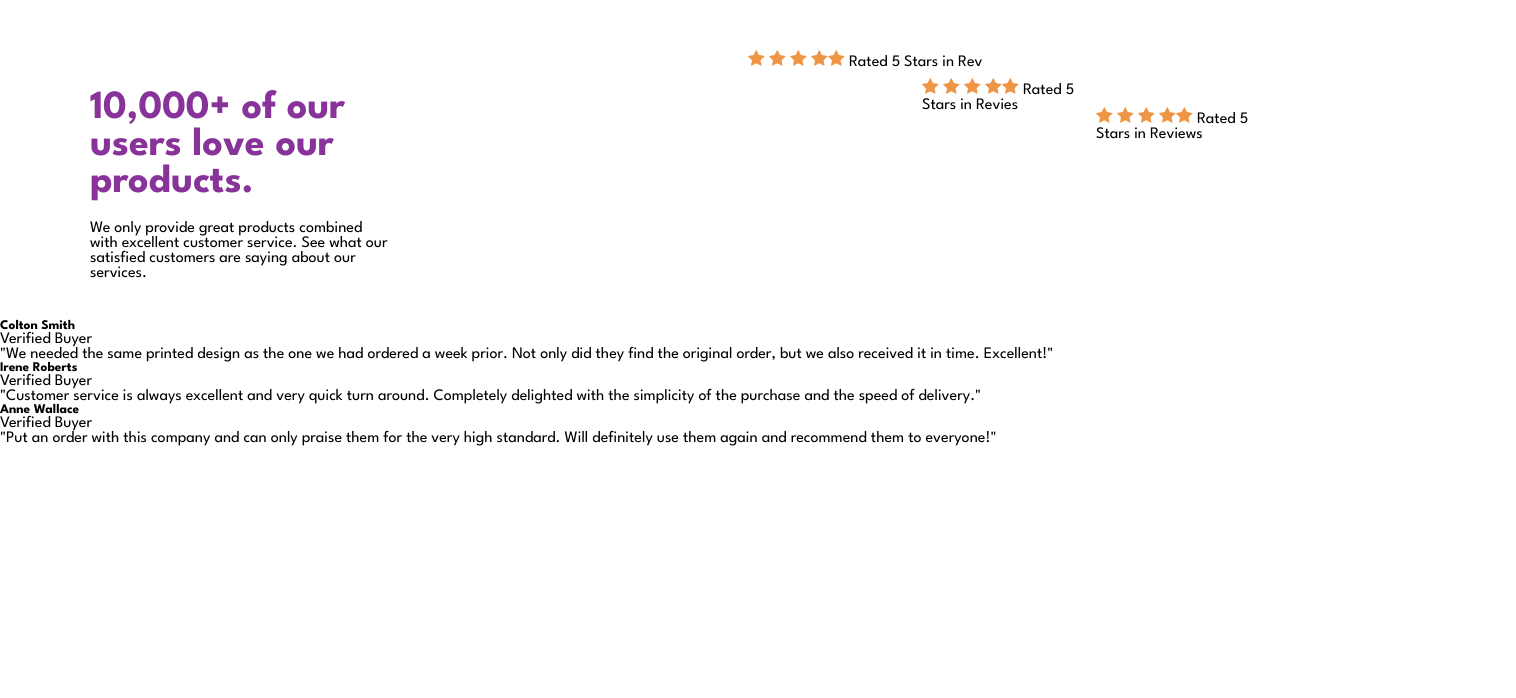
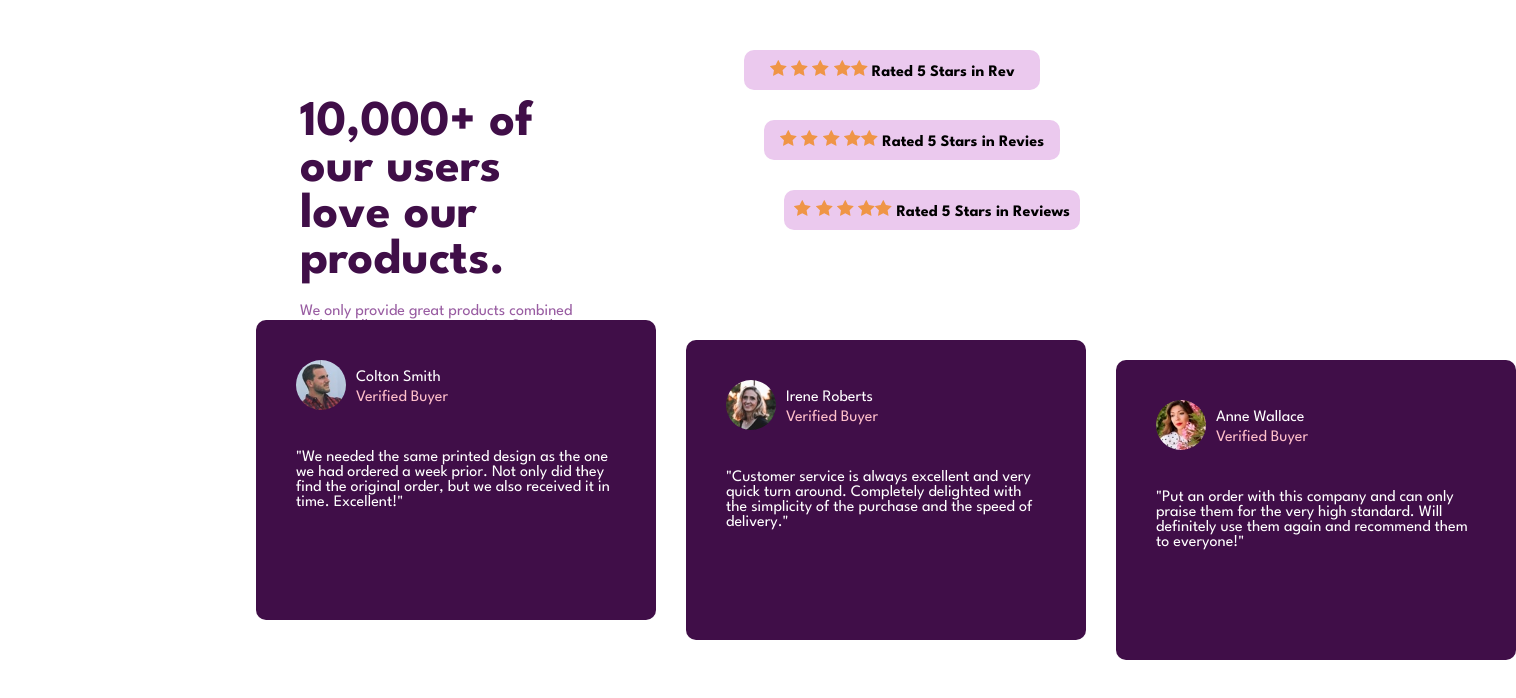
Before and after one commit to Szvejk/zad6-frontendmentor, a plain HTML site: page index.html in a window 1280 px wide. Shown: the whole page, 1516 px wide, since content can reach past the window. Drawn offline with Linux system fonts and the light colour scheme.

Commit message:
created 1st grid

```diff
--- a/index.html
+++ b/index.html
@@ -74,25 +74,39 @@
 
 
 		<article class="second-grid">
-			<section class="colton">
-				<h5 class="nameColton">Colton Smith</h5>
-				<p class="job">Verified Buyer</p>
+
+<section class="colton">
+			<div class="wrap">
+				<img src="./images/image-colton.jpg" alt="">
+				<div class="container">
+				<span class="nameColton">Colton Smith</span>
+				<span class="job">Verified Buyer</span></div>
+
+				 </div>
 				"We needed the same printed design as the one we had ordered a week
 				prior. Not only did they find the original order, but we also received
 				it in time. Excellent!"
 			</section>
 
 			<section class="irene">
-				<h5 class="nameIrene">Irene Roberts</h5>
-				<p class="job">Verified Buyer</p>
+				<div class="wrap">
+					<img src="./images/image-irene.jpg" alt="">
+					<div class="container">
+				<span class="nameIrene">Irene Roberts</span>
+				<span class="job">Verified Buyer</p></div>
+				</div>
 				"Customer service is always excellent and very quick turn around.
 				Completely delighted with the simplicity of the purchase and the speed
 				of delivery."
 			</section>
 
 			<section class="anne">
-				<h5 class="nameAnne">Anne Wallace</h5>
-				<p class="job">Verified Buyer</p>
+			<div class="wrap">
+	<img src="./images/image-anne.jpg" alt="">
+	<div class="container">
+				<span class="nameAnne">Anne Wallace</span>
+				<span class="job">Verified Buyer</p></div>
+				</div>
 				"Put an order with this company and can only praise them for the very
 				high standard. Will definitely use them again and recommend them to
 				everyone!"
--- a/style.scss
+++ b/style.scss
@@ -1,9 +1,9 @@
-*{
+* {
 	margin: 0;
 	padding: 0;
 	box-sizing: border-box;
 }
-body{
+body {
 	font-family: 'League Spartan', sans-serif;
 	font-size: 16px;
 }
@@ -12,38 +12,118 @@ header {
 	margin: 50px;
 
 	.rate {
-    margin: 30px;
-    padding: 10px;
-    width: 40vh;
+		display: flex;
+		flex-direction: column;
+		padding: 50px;
+		width: 50vh;
 		height: 20vh;
+		margin-left: 25vh;
 		.first-text {
-        font-size: 40px;
-        color: hsl(290, 50%, 40%);
+			font-size: 50px;
+			color: hsl(291, 67%, 17%);
 			margin-bottom: 20px;
 			position: relative;
+		}
+		.text {
+			color: hsl(292, 27%, 50%);
 		}
 	}
 }
 .first-grid {
 	position: absolute;
-right:20px;
-    height: 15vh;
-    width: 40vw;
+	right: 260px;
+	max-height: 30vh;
+	max-width: 100vw;
 	display: grid;
-	gap: 10px;
+	gap: 30px;
 	grid-template-columns: repeat(3, 1fr);
-	grid-template-rows: repeat(4, 1fr);
+	grid-template-rows: repeat(3, 1fr);
 
-    .BestTech{
-grid-column: 1/3;
-		grid-row: 1/4;
+	.BestTech {
+		grid-column: 3/3;
+		grid-row: 1/1;
+		transform: translateX(20px);
 	}
-    .report{
-grid-column: 2/3;
-		grid-row: 2/4;
+	.report {
+		grid-column: 3/3;
+		grid-row: 2/3;
+		transform: translateX(40px);
 	}
 	.reviews {
 		grid-column: 3/3;
-		grid-row: 3/4;
+		grid-row: 3/3;
+		transform: translateX(60px);
+	}
+	.reviews,
+	.report,
+	.BestTech {
+		background-color: hsl(295, 52%, 86%);
+		padding: 10px;
+		text-align: center;
+		border-radius: 10px;
+		font-weight: bold;
 	}
 }
+.second-grid {
+	margin-top: 10vh;
+	display: grid;
+	position: absolute;
+	top: 50%;
+	left: 50%;
+	transform: translate(-50%, -50%);
+	gap: 30px;
+	grid-template-columns: repeat(3, 1fr);
+	grid-template-rows: repeat(1, 1fr);
+	color: white;
+	height: 40vh;
+	width: 60vw;
+
+	.colton {
+		background-color: hsl(291, 67%, 17%);
+		grid-column: 1/2;
+		grid-row: 1/1;
+	}
+
+	.irene {
+		background-color: hsl(291, 67%, 17%);
+		grid-column: 2/2;
+		grid-row: 1/1;
+		transform: translateY(20px);
+	}
+	.anne {
+		background-color: hsl(291, 67%, 17%);
+		grid-column: 3/3;
+		grid-row: 1/1;
+		transform: translateY(40px);
+	}
+	.anne,
+	.irene,
+	.colton {
+		height: 300px;
+		width: 400px;
+		padding: 40px;
+		border-radius: 10px;
+		img {
+			border-radius: 50%;
+			height: 50px;
+			width: 50px;
+		}
+	}
+	.job {
+		color: pink;
+		margin-bottom: 20px;
+	}
+	.wrap {
+		display: flex;
+		margin-bottom: 20px;
+
+
+		.container {
+			display: flex;
+			flex-direction: column;
+			padding-top: 10px;
+			padding-left: 10px;
+			:nth-child(2){line-height: 25px;}
+		}
+	}
+}
```
Also changed, not shown: css/style.css, 1 other file. Lines whose indentation alone changed are shown as unchanged.
